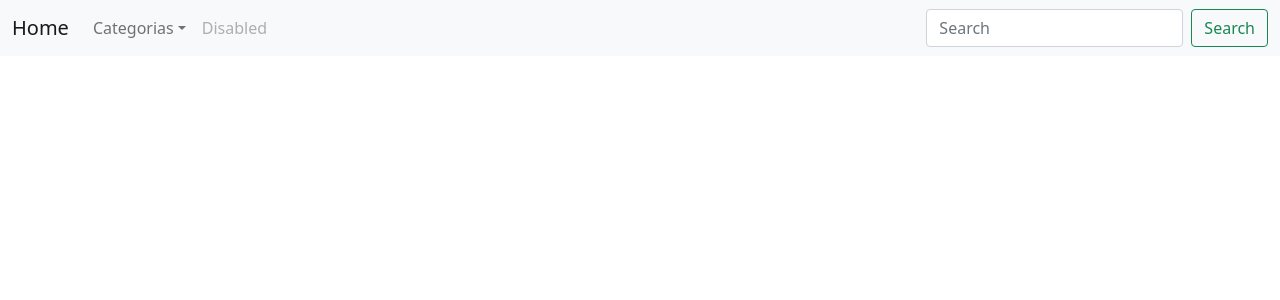
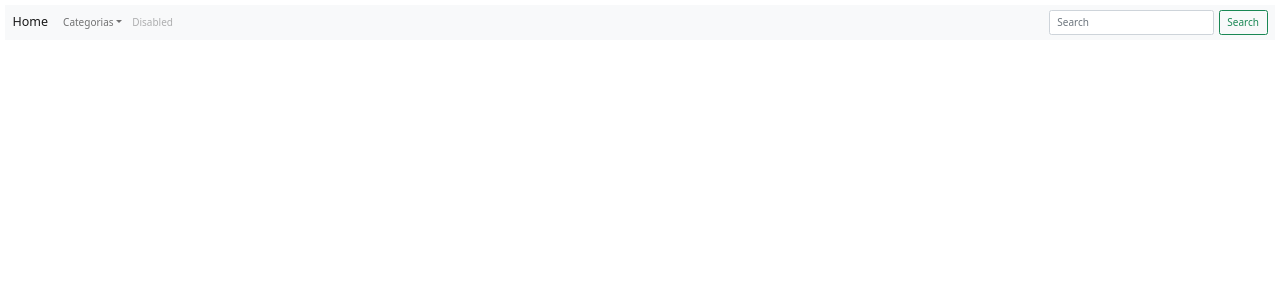
Before and after one commit to RodrigoAVV/fast-food-vidal-vera-rodrigo, a React (Vite) app: page / in a window 1280 px wide. Shown: the top 300 px of the page. Built offline with nearby package versions, Linux system fonts and the light colour scheme; no server answers; the database is empty.

Commit message:
Se agrega sass

```diff
--- a/index.html
+++ b/index.html
@@ -3,11 +3,12 @@
   <head>
     <meta charset="UTF-8" />
     <meta name="viewport" content="width=device-width, initial-scale=1.0" />
-    <link href="https://cdn.jsdelivr.net/npm/bootstrap@5.1.3/dist/css/bootstrap.min.css" rel="stylesheet" integrity="sha384-1BmE4kWBq78iYhFldvKuhfTAU6auU8tT94WrHftjDbrCEXSU1oBoqyl2QvZ6jIW3" crossorigin="anonymous">
+    <link href="https://cdn.jsdelivr.net/npm/bootstrap@5.1.3/dist/css/bootstrap.min.css" rel="stylesheet" integrity="sha384-1BmE4kWBq78iYhFldvKuhfTAU6auU8tT94WrHftjDbrCEXSU1oBoqyl2QvZ6jIW3" crossorigin="anonymous"/>
+    <link href ="public/css/main.css" rel="stylesheet"/>
     <title>Fast Food</title>
   </head>
   <body>
-    <div className="container-fluid" id="root"></div>
+    <div class="contenedor" id="root"></div>
     <script src="https://cdn.jsdelivr.net/npm/bootstrap@5.1.3/dist/js/bootstrap.bundle.min.js" integrity="sha384-ka7Sk0Gln4gmtz2MlQnikT1wXgYsOg+OMhuP+IlRH9sENBO0LRn5q+8nbTov4+1p" crossorigin="anonymous"></script>
     <script type="module" src="/src/main.jsx"></script>
   </body>
--- a/package.json
+++ b/package.json
@@ -6,7 +6,9 @@
   "scripts": {
     "dev": "vite",
     "build": "vite build",
-    "preview": "vite preview"
+    "preview": "vite preview",
+    "build-css":"node-sass --include-path scss public/scss/main.scss public/css/main.css",
+    "watch-css":"nodemon -e scss -x \"npm run build-css\""
   },
   "dependencies": {
     "firebase": "^9.9.2",
@@ -18,6 +20,8 @@
     "@types/react": "^18.0.15",
     "@types/react-dom": "^18.0.6",
     "@vitejs/plugin-react": "^2.0.0",
+    "node-sass": "^7.0.1",
+    "nodemon": "^2.0.19",
     "vite": "^3.0.0"
   }
 }
--- /dev/null
+++ b/public/css/main.css
@@ -0,0 +1,10 @@
+* {
+  margin: 0;
+  padding: 0; }
+
+html {
+  font-size: 62.5%;
+  /*2rem = 20px*/ }
+
+.contenedor {
+  margin: 0.5rem; }
--- /dev/null
+++ b/public/scss/main.scss
@@ -0,0 +1,11 @@
+*{
+	margin:0;
+	padding:0;
+}
+html{
+	font-size:62.5%;
+	/*2rem = 20px*/
+}
+.contenedor{
+	margin: 0.5rem;
+}
```
Also changed, not shown: 1 other file (tests, documents, lock files or other folders).
